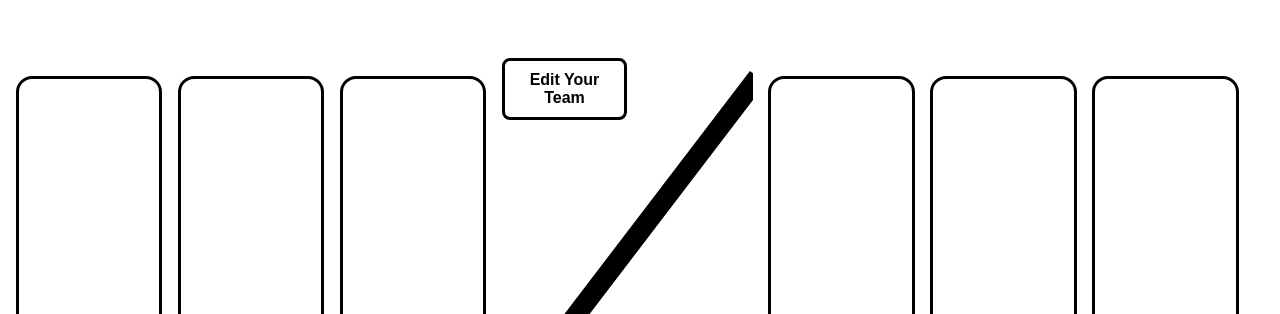
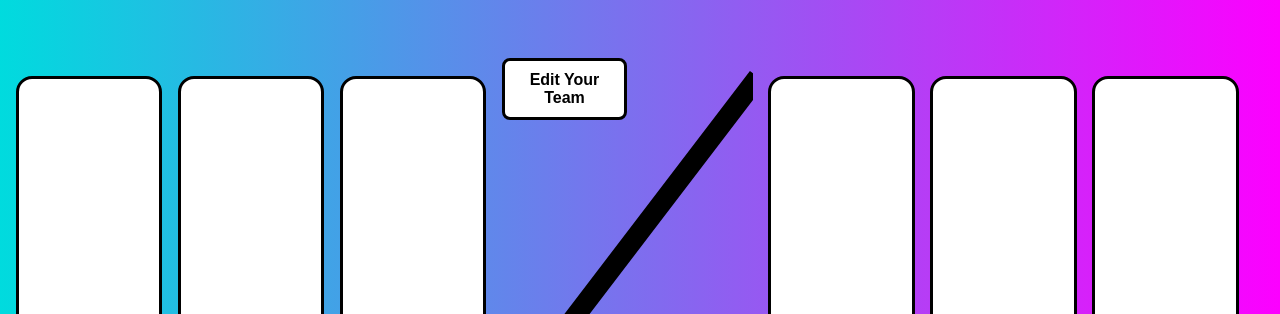
Before and after one commit to kyogrekube/PokeScript, a plain HTML site: page src/teambuilder.html in a window 1280 px wide. Shown: the top 314 px of the page. Drawn offline with Linux system fonts and the light colour scheme.

Commit message:
Fixed background color issue with gradient

```diff
--- a/src/style.css
+++ b/src/style.css
@@ -1,12 +1,9 @@
 body, html {
+    font-family: Arial, sans-serif;
     margin: 0;
     padding: 0;
-    font-family: Arial, sans-serif;
-    /* Possible color gradients for background: */
-    /*background-color: #00DBDE;
-    background-image: linear-gradient(90deg, #00DBDE 0%, #FC00FF 100%);*/
-    /*background-color: #21D4FD;
-    background-image: linear-gradient(19deg, #21D4FD 0%, #B721FF 100%);*/
+    background: linear-gradient(90deg, #00DBDE 0%, #FC00FF 100%);
+    height: 100%;
 }
 
 
--- a/src/teambuilder.css
+++ b/src/teambuilder.css
@@ -2,11 +2,8 @@ body, html {
     font-family: Arial, sans-serif;
     margin: 0;
     padding: 0;
-    /* Possible color gradients for background: */
-    /*background-color: #00DBDE;
-    background-image: linear-gradient(90deg, #00DBDE 0%, #FC00FF 100%);*/
-    /*background-color: #21D4FD;
-    background-image: linear-gradient(19deg, #21D4FD 0%, #B721FF 100%);*/
+    background: linear-gradient(90deg, #00DBDE 0%, #FC00FF 100%);
+    height: 100%;
 }
 
 .content {
@@ -80,6 +77,7 @@ body, html {
     height: 280px;
     width: 28%;
     opacity: 0;
+    background-color: white;
 }
 
 .teamMemberCard p {
```
